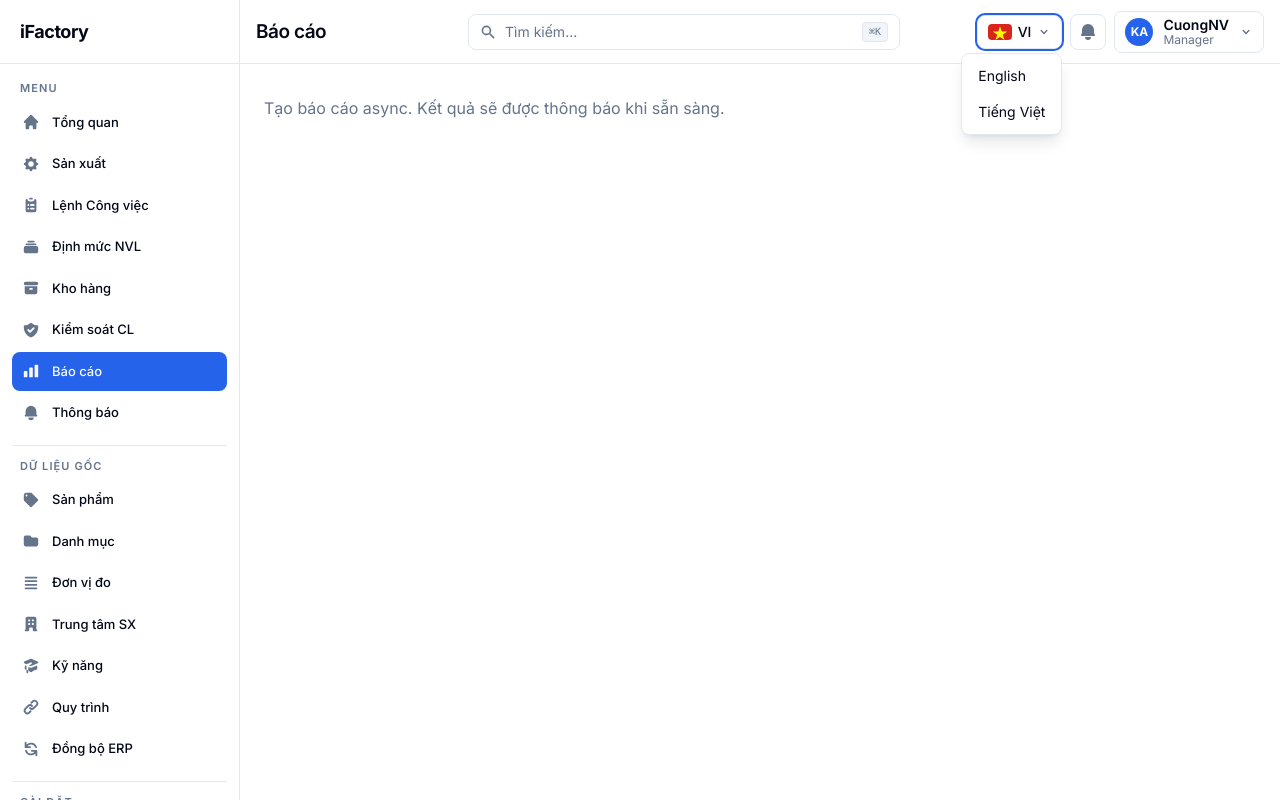
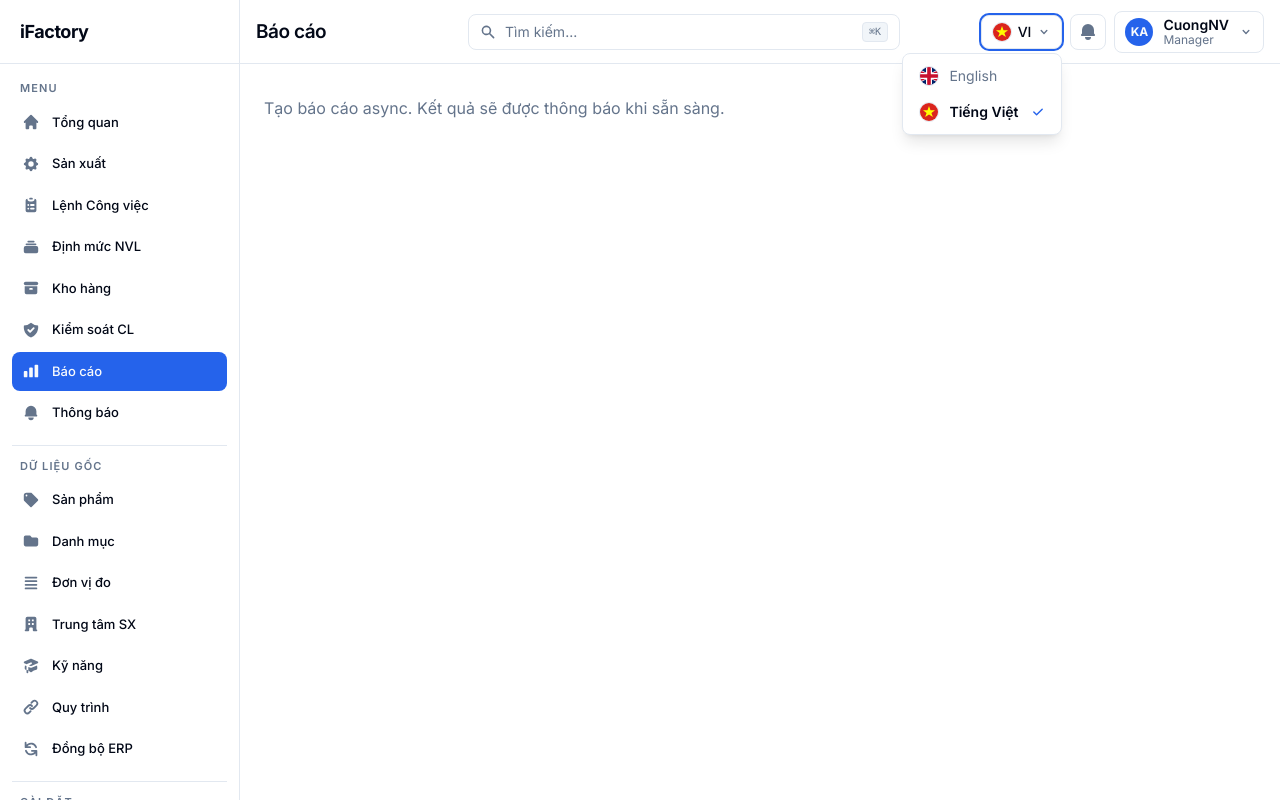
Before and after one commit to vancuongbka/i-factory, a Next.js app in the folder apps/web/: page /reports in a window 1280 px wide. Both pictures are taken after a click on the button "VI". Built offline with nearby package versions, Linux system fonts and the light colour scheme; no server answers.

Commit message:
[UI] Fix switch language function

```diff
--- a/apps/web/src/app/layout.tsx
+++ b/apps/web/src/app/layout.tsx
@@ -1,12 +1,17 @@
 import type { ReactNode } from 'react';
 import { NextIntlClientProvider } from 'next-intl';
 import { Inter } from 'next/font/google';
+import { cookies } from 'next/headers';
 import './globals.css';
 
 const inter = Inter({ subsets: ['latin', 'vietnamese'] });
 
 export default async function RootLayout({ children }: { children: ReactNode }) {
-  const locale = process.env.APP_LOCALE ?? 'vi';
+  const cookieStore = await cookies();
+  const cookieLocale = cookieStore.get('NEXT_LOCALE')?.value;
+  const locale = (cookieLocale === 'en' || cookieLocale === 'vi')
+    ? cookieLocale
+    : (process.env.APP_LOCALE ?? 'vi');
   const messages = locale === 'en'
     ? (await import('../../messages/en.json')).default
     : (await import('../../messages/vi.json')).default;
--- a/apps/web/src/components/layout/topbar.tsx
+++ b/apps/web/src/components/layout/topbar.tsx
@@ -1,32 +1,42 @@
 'use client';
 
 import { useState } from 'react';
-import { usePathname } from 'next/navigation';
+import { usePathname, useRouter } from 'next/navigation';
 import { useTranslations, useLocale } from 'next-intl';
 
 // ---------------------------------------------------------------------------
-// Flag icons (inline SVG — no extra dependency)
+// Circular flag icons
 // ---------------------------------------------------------------------------
+function FlagCircle({ children }: { children: React.ReactNode }) {
+  return (
+    <span className="inline-block h-5 w-5 flex-shrink-0 overflow-hidden rounded-full border border-border">
+      {children}
+    </span>
+  );
+}
+
 function FlagEN() {
   return (
-    <svg xmlns="http://www.w3.org/2000/svg" viewBox="0 0 60 30" className="block h-4 w-6 rounded-sm" aria-hidden="true">
-      <clipPath id="t"><path d="M30,15 h30 v15 z"/></clipPath>
-      <clipPath id="s"><path d="M0,0 v30 h60 v-30 z"/></clipPath>
+    <FlagCircle>
+      <svg xmlns="http://www.w3.org/2000/svg" viewBox="0 0 60 30" className="h-full w-full" preserveAspectRatio="xMidYMid slice" aria-hidden="true">
         <rect width="60" height="30" fill="#012169"/>
         <path d="M0,0 L60,30 M60,0 L0,30" stroke="#fff" strokeWidth="6"/>
-      <path d="M0,0 L60,30 M60,0 L0,30" clipPath="url(#t)" stroke="#C8102E" strokeWidth="4"/>
+        <path d="M0,0 L60,30 M60,0 L0,30" stroke="#C8102E" strokeWidth="4"/>
         <path d="M30,0 v30 M0,15 h60" stroke="#fff" strokeWidth="10"/>
         <path d="M30,0 v30 M0,15 h60" stroke="#C8102E" strokeWidth="6"/>
       </svg>
+    </FlagCircle>
   );
 }
 
 function FlagVI() {
   return (
-    <svg xmlns="http://www.w3.org/2000/svg" viewBox="0 0 30 20" className="block h-4 w-6 rounded-sm" aria-hidden="true">
-      <rect width="30" height="20" fill="#DA251D"/>
-      <polygon points="15,3 17.2,9.5 24,9.5 18.4,13.5 20.6,20 15,16 9.4,20 11.6,13.5 6,9.5 12.8,9.5" fill="#FFFF00"/>
+    <FlagCircle>
+      <svg xmlns="http://www.w3.org/2000/svg" viewBox="0 0 30 30" className="h-full w-full" preserveAspectRatio="xMidYMid slice" aria-hidden="true">
+        <rect width="30" height="30" fill="#DA251D"/>
+        <polygon points="15,5 17.5,12 25,12 19,16.5 21.5,23.5 15,19 8.5,23.5 11,16.5 5,12 12.5,12" fill="#FFFF00"/>
       </svg>
+    </FlagCircle>
   );
 }
 
@@ -55,16 +65,26 @@ export function Topbar() {
   const tNav = useTranslations('nav');
   const locale = useLocale();
   const pathname = usePathname();
-
+  const router = useRouter();
 
   const [langOpen, setLangOpen] = useState(false);
   const [userOpen, setUserOpen] = useState(false);
 
-  const isEN = locale !== 'vi';
-  const localeLabel = isEN ? 'EN' : 'VI';
+  const isEN = locale === 'en';
 
   const match = ROUTE_TITLES.find((r) => pathname.startsWith(r.prefix));
   const pageTitle = match ? tNav(match.key as Parameters<typeof tNav>[0]) : 'iFactory';
+
+  function switchLocale(next: 'en' | 'vi') {
+    document.cookie = `NEXT_LOCALE=${next}; path=/; max-age=31536000; SameSite=Lax`;
+    setLangOpen(false);
+    router.refresh();
+  }
+
+  const LANG_OPTIONS: { locale: 'en' | 'vi'; label: string; flag: React.ReactNode }[] = [
+    { locale: 'en', label: 'English', flag: <FlagEN /> },
+    { locale: 'vi', label: 'Tiếng Việt', flag: <FlagVI /> },
+  ];
 
   return (
     <header className="flex h-16 flex-shrink-0 items-center justify-between border-b bg-card px-4">
@@ -110,7 +130,7 @@ export function Topbar() {
             aria-expanded={langOpen}
           >
             {isEN ? <FlagEN /> : <FlagVI />}
-            <span>{localeLabel}</span>
+            <span>{isEN ? 'EN' : 'VI'}</span>
             <svg xmlns="http://www.w3.org/2000/svg" className="h-3.5 w-3.5 text-muted-foreground" viewBox="0 0 20 20" fill="currentColor" aria-hidden="true">
               <path fillRule="evenodd" d="M5.293 7.293a1 1 0 011.414 0L10 10.586l3.293-3.293a1 1 0 111.414 1.414l-4 4a1 1 0 01-1.414 0l-4-4a1 1 0 010-1.414z" clipRule="evenodd"/>
             </svg>
@@ -118,22 +138,27 @@ export function Topbar() {
           {langOpen && (
             <>
               <div className="fixed inset-0 z-10" onClick={() => setLangOpen(false)} aria-hidden="true" />
-              <div className="absolute right-0 z-20 mt-1 w-auto rounded-lg border bg-card shadow-lg">
+              <div className="absolute right-0 z-20 mt-1 min-w-[10rem] rounded-lg border bg-card shadow-lg">
                 <div className="p-1">
+                  {LANG_OPTIONS.map((opt) => (
                     <button
+                      key={opt.locale}
                       type="button"
-                    onClick={() => setLangOpen(false)}
-                    className="flex w-full items-center whitespace-nowrap rounded-md px-3 py-2 text-sm hover:bg-muted"
+                      onClick={() => switchLocale(opt.locale)}
+                      className={
+                        'flex w-full items-center gap-2.5 whitespace-nowrap rounded-md px-3 py-2 text-sm hover:bg-muted ' +
+                        (locale === opt.locale ? 'font-semibold text-foreground' : 'text-muted-foreground')
+                      }
                     >
-                    English
+                      {opt.flag}
+                      {opt.label}
+                      {locale === opt.locale && (
+                        <svg xmlns="http://www.w3.org/2000/svg" className="ml-auto h-3.5 w-3.5 text-primary" viewBox="0 0 20 20" fill="currentColor" aria-hidden="true">
+                          <path fillRule="evenodd" d="M16.707 5.293a1 1 0 010 1.414l-8 8a1 1 0 01-1.414 0l-4-4a1 1 0 011.414-1.414L8 12.586l7.293-7.293a1 1 0 011.414 0z" clipRule="evenodd"/>
+                        </svg>
+                      )}
                     </button>
-                  <button
-                    type="button"
-                    onClick={() => setLangOpen(false)}
-                    className="flex w-full items-center whitespace-nowrap rounded-md px-3 py-2 text-sm hover:bg-muted"
-                  >
-                    Tiếng Việt
-                  </button>
+                  ))}
                 </div>
               </div>
             </>
--- a/apps/web/src/i18n/request.ts
+++ b/apps/web/src/i18n/request.ts
@@ -1,7 +1,11 @@
 import { getRequestConfig } from 'next-intl/server';
+import { cookies } from 'next/headers';
 
 export default getRequestConfig(async ({ requestLocale }) => {
-  const locale = (await requestLocale) ?? process.env.APP_LOCALE ?? 'vi';
+  const cookieStore = await cookies();
+  const cookieLocale = cookieStore.get('NEXT_LOCALE')?.value;
+  const resolved = (await requestLocale) ?? process.env.APP_LOCALE ?? 'vi';
+  const locale = (cookieLocale === 'en' || cookieLocale === 'vi') ? cookieLocale : resolved;
   const messages = locale === 'en'
     ? (await import('../../messages/en.json')).default
     : (await import('../../messages/vi.json')).default;
```
Lines whose indentation alone changed are shown as unchanged.
